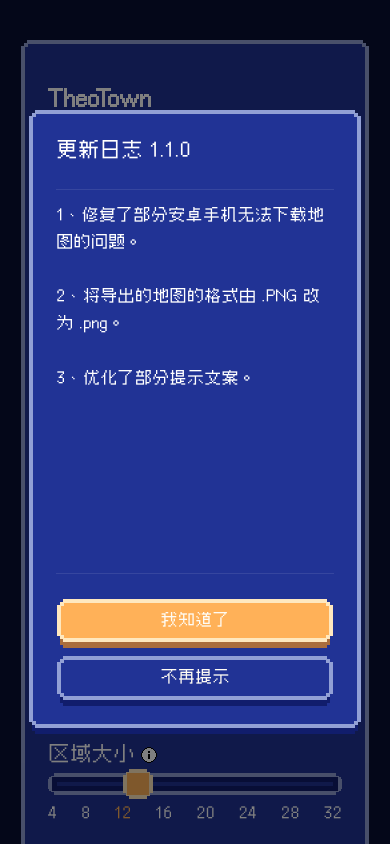
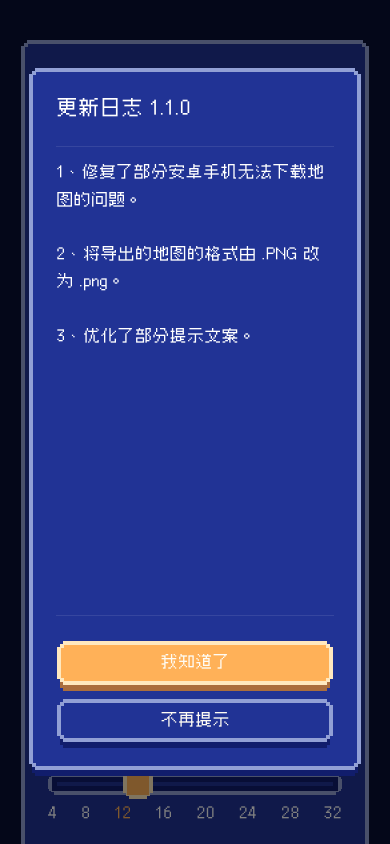
Before and after one commit to Kinsey-LKJ/theotown-region-creater, a Next.js app: page / in a window 390 px wide. Shown: the top 844 px of the page. Built offline with nearby package versions, Linux system fonts and the light colour scheme.

Commit message:
优化手动下载的文案和弹窗样式

```diff
--- a/components/modal/modal.module.css
+++ b/components/modal/modal.module.css
@@ -62,6 +62,6 @@
 @media only screen and (max-width: 768px) {
   .content{
       width: calc(100vw - 64px);
-      height: calc(80vh - 64px);
+      height: calc(90vh - 64px);
   }
 }
--- a/pages/index.js
+++ b/pages/index.js
@@ -206,7 +206,7 @@
                                 请长按以下图片进行手动保存，
                                 <span className={styles.mainText}>
                                   并把文件命名为
-                                  {currentAdcode}（十分重要！）
+                                  {currentAdcode}，格式为png（小写）
                                 </span>
                                 ：
                                 <img
--- a/styles/Home.module.css
+++ b/styles/Home.module.css
@@ -61,7 +61,6 @@
   border: 1px solid white;
   box-sizing: border-box;
   z-index: 1;
-  pointer-events: none;
 }
 
 .mapPreviewMapName {
@@ -82,7 +81,6 @@
   position: absolute;
   width: 100%;
   z-index: 0;
-  pointer-events: auto;
 }
 
 .spinModal {
@@ -95,6 +93,6 @@
 
 @media only screen and (max-width: 768px) {
   .previewModal {
-    height: calc(80vh - 64px);
+    height: calc(90vh - 64px);
   }
 }
```
